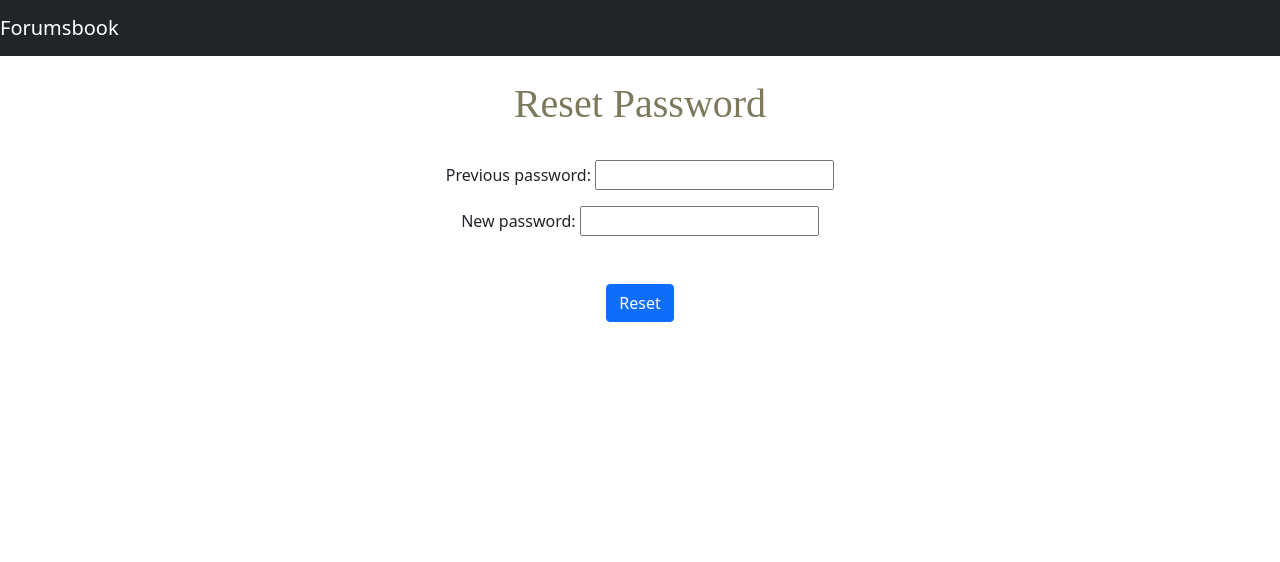
After one commit to dev-minjin-chou/Cloud-A3-Project, a Flask app: page /change-password in a window 1280 px wide. The commit adds this page. Shown: the top 562 px of the page. Run offline with Flask 2, Linux system fonts and the light colour scheme; some libraries are stand-ins or nearby versions.

Commit message:
create change password page and call aws cognito

```diff
--- a/application.py
+++ b/application.py
@@ -3,7 +3,7 @@ import pprint
 
 import pymongo
 from bson.objectid import ObjectId
-from flask import Flask, render_template, request, redirect, url_for
+from flask import Flask, render_template, request, redirect, url_for, session
 from pycognito import Cognito
 import requests
 import logging
@@ -29,8 +29,18 @@ def root():
         return render_template("home.html")
 
     db = mongo_client.get_database(Config.DB_NAME)
-    posts = list(db.get_collection(DB_POST_COLLECTION).find())
-    return render_template("forum.html", posts=posts)
+    db_posts = list(db.get_collection(DB_POST_COLLECTION).find())
+
+    posts = []
+    for post in db_posts:
+        posts.append({'message': post['message'], 'postedAt': post['postedAt'].strftime(DATE_TIME_FORMAT),
+                      'postedBy': post['postedBy']})
+
+    success_message = ''
+    if 'success_message' in session:
+        success_message = session['success_message']
+
+    return render_template("forum.html", posts=posts, username=loggedIn_username, success_message=success_message)
 
 
 @app.route('/login', methods=["POST", "GET"])
@@ -69,15 +79,6 @@ def register():
             logging.debug(cognito_response)
         except Exception as e:
             logging.error('AWS Cognito API error')
-            logging.error(e)
-            return render_template('register.html', error_msg=e)
-
-        try:
-            response = requests.post(Config.REGISTER_API_ENDPOINT, data={'user_name': username, 'password': password})
-            logging.debug('Registration response:')
-            logging.debug(response)
-        except Exception as e:
-            logging.error('Calling register api error')
             logging.error(e)
             return render_template('register.html', error_msg=e)
 
@@ -174,15 +175,50 @@ def verifyEmail():
 
             global loggedIn_username
             loggedIn_username = username
-
-            return redirect(url_for('root'))
         except Exception as e:
             logging.error('Email verification error')
             logging.error(e)
             return render_template('email-verification.html', error_msg=e)
 
+        # TODO: Uncomment
+        # try:
+        #     response = requests.post(Config.REGISTER_API_ENDPOINT, data={'user_name': username, 'password': password})
+        #     logging.debug('Registration response:')
+        #     logging.debug(response)
+        # except Exception as e:
+        #     logging.error('Calling register api error')
+        #     logging.error(e)
+        #     return render_template('register.html', error_msg=e)
+
+    return redirect(url_for('root'))
+
+
+@app.route('/change-password', methods=["POST", "GET"])
+def changePassword():
+    if request.method == "POST":
+        prev_password = request.form.get("prev_password")
+        new_password = request.form.get("new_password")
+
+        try:
+            global loggedIn_user
+            if loggedIn_user is None:
+                return render_template('login.html', error_msg='User not logged in')
+
+            loggedIn_user.change_password(prev_password, new_password)
+
+            session['success_msg'] = 'Your password has been reset successfully'
+            return redirect(url_for('root'))
+        except Exception as e:
+            error_msg = e
+            return render_template('change-password.html', error_msg=error_msg)
+    return render_template("change-password.html")
+
 
 if __name__ == '__main__':
     if Config.DEVELOPMENT == 'true':
         app.debug = True
+
+    app.secret_key = 'super secret key'
+    app.config['SESSION_TYPE'] = 'filesystem'
+
     app.run(host='127.0.0.1', port=8080)
--- /dev/null
+++ b/templates/change-password.html
@@ -0,0 +1,44 @@
+{% extends "index.html" %}
+
+{% block head %}
+    {{ super() }}
+{% endblock %}
+
+{% block body %}
+    <br>
+    <h1>Reset Password</h1><br>
+
+    {% if error_msg %}
+        <div class="alert alert-danger" role="alert">
+            Error: {{ error_msg }}
+        </div>
+    {% endif %}
+
+    {% if email %}
+        <div class="alert alert-info" role="alert">
+            Please input the verification code that is sent to email: {{ email }}
+        </div>
+    {% endif %}
+
+    <form action="{{ url_for('changePassword') }}" method="POST">
+        <div class="form-group">
+            <label for="prev_password">Previous password:</label>
+            <input id="prev_password"
+                   name="prev_password"
+                   type="password"
+            />
+        </div>
+        <div class="mt-3">
+            <label for="new_password">New password:</label>
+            <input
+                    id="new_password"
+                    name="new_password"
+                    type="password"
+            />
+        </div>
+        <br/>
+        <br>
+        <button type="submit" class="btn btn-primary">Reset</button>
+    </form>
+
+{% endblock %}
--- a/templates/index.html
+++ b/templates/index.html
@@ -29,7 +29,10 @@
 <nav class="navbar navbar-dark bg-dark">
     <a href='/' class="navbar-brand">Forumsbook</a>
 
-    {% if posts %}
+    {% if username %}
+        <form action="{{ url_for('changePassword') }}" class="form-inline my-2 my-lg-0">
+            <button class="btn btn-outline-info my-2 my-sm-0" type="submit">Change Password</button>
+        </form>
         <form action="{{ url_for('logout') }}" class="form-inline my-2 my-lg-0">
             <button class="btn btn-outline-success my-2 my-sm-0" type="submit">Logout</button>
         </form>
--- a/templates/login.html
+++ b/templates/login.html
@@ -15,13 +15,13 @@
   {% endif %}
 
   <form action="{{ url_for('login') }}" method="POST">
-    <div class="form-group">
+    <div class="">
       <label for="username">Username: </label>
       <input type="text"
              id="username"
              name="username" />
     </div>
-    <div class="form-group">
+    <div class="mt-3">
       <label for="password">Password: </label>
       <input type="password"
              id="password"
--- a/templates/register.html
+++ b/templates/register.html
@@ -15,19 +15,19 @@
   {% endif %}
 
   <form action="{{ url_for('register') }}" method="POST" enctype="multipart/form-data">
-    <div class="form-group">
+    <div class="">
       <label for="email">Email:</label>
       <input type="text"
              id="email"
              name="email" />
     </div>
-    <div class="form-group">
+    <div class="mt-3">
       <label for="username">Username:</label>
       <input type="text"
              id="username"
              name="username" />
     </div>
-    <div class="form-group">
+    <div class="mt-3">
       <label for="password">Password:</label>
       <input type="password"
              id="password"
```
Also changed, not shown: templates/forum.html (+7 -0 lines).
